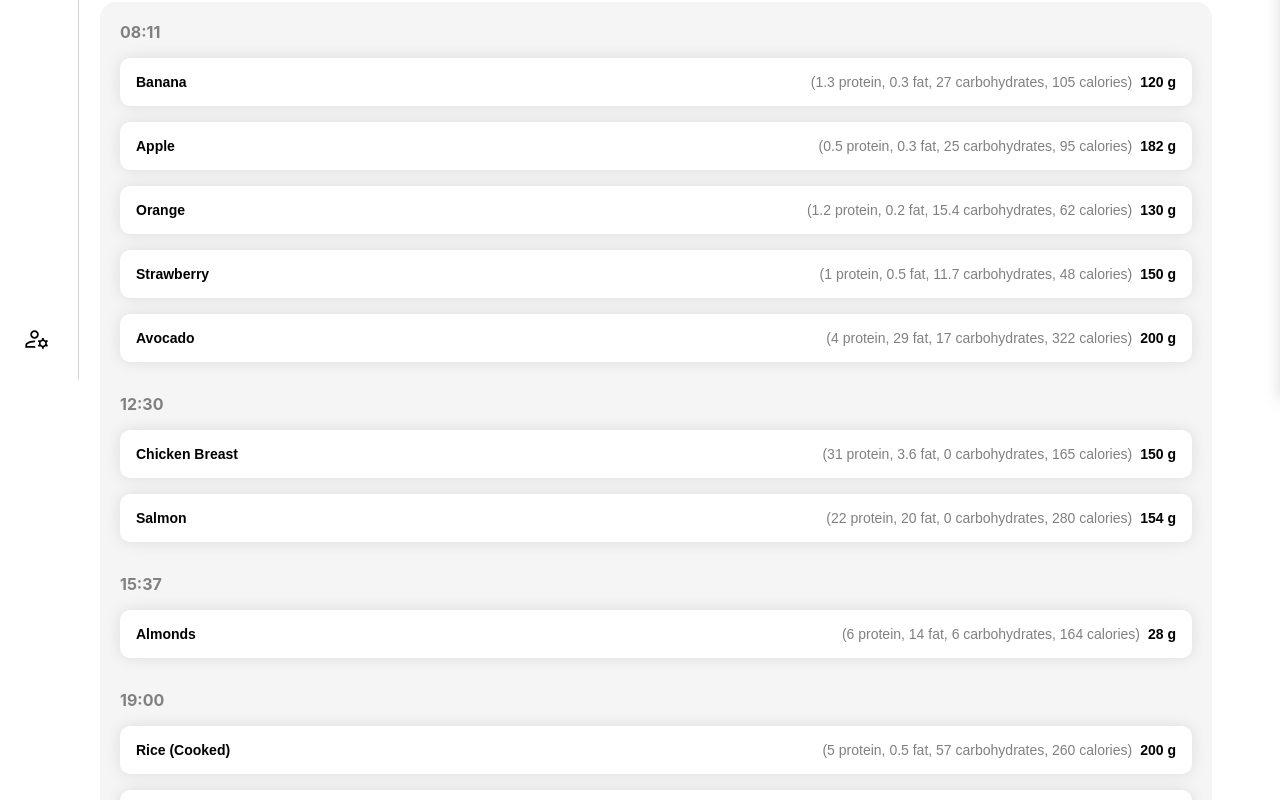
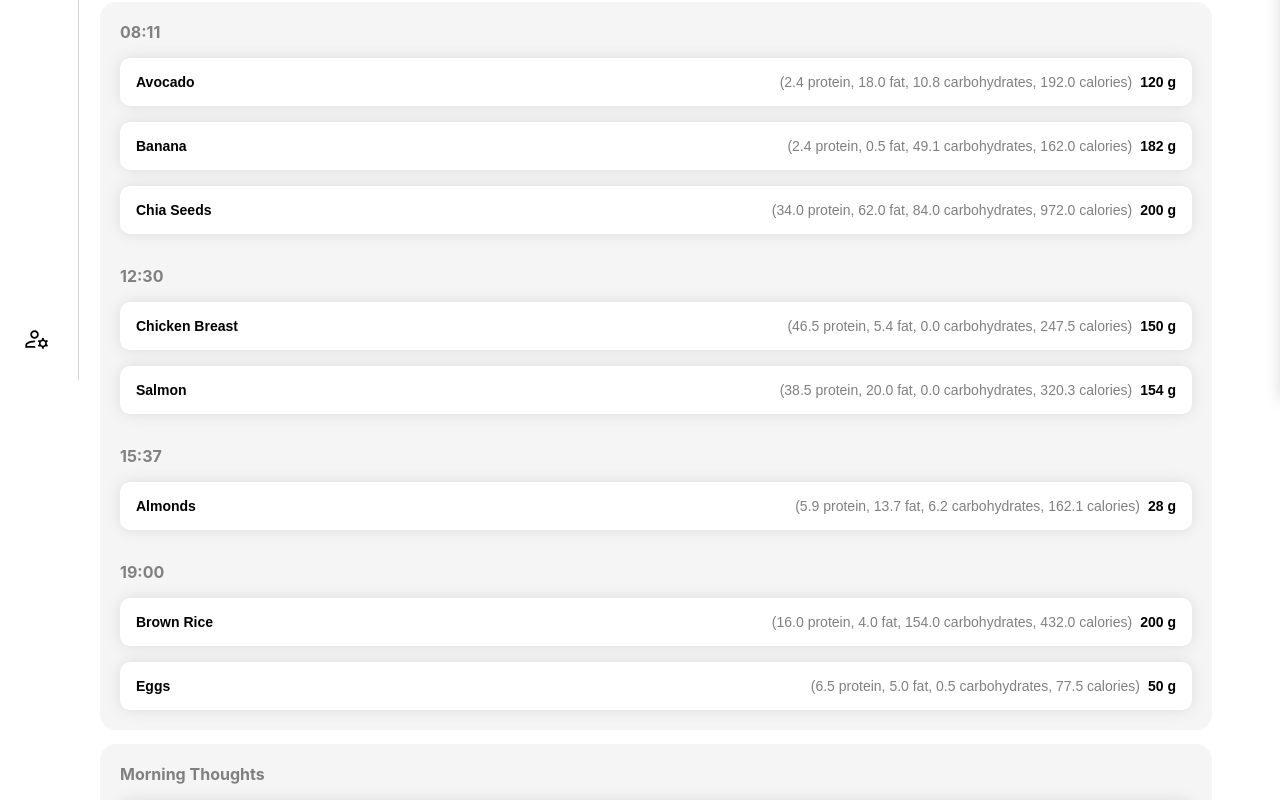
Before and after one commit to dragoispas/makro-evolved, a React (Create React App) app: page /Diary in a window 1280 px wide. Shown: the part 420-1220 px from the top of the page. Built offline with nearby package versions, Linux system fonts and the light colour scheme.

Commit message:
Updated types and replaced diary data to use mocks

```diff
--- /dev/null
+++ b/src/Components/DrawerContent.tsx
@@ -0,0 +1,58 @@
+import { FlexBox, Typography, TextArea } from "../styledComponents";
+import Button from "./Button";
+import FoodForm from "./FoodForm";
+import Input from "./Input";
+import SearchInputBox from "./SearchInputBox";
+import WeightChart from "./WeightChart";
+import { ReactComponent as CheckIcon } from "../icons/check.svg";
+import { Product } from "../types";
+
+interface Props {
+    drawerContent: string | null;
+    selectedProduct?: Product | null;
+    setSelectedProduct?: (product: Product | null) => void;
+
+}
+
+const DrawerContent = ({ drawerContent, selectedProduct, setSelectedProduct }: Props) => {
+    if (drawerContent === "LogFood" && setSelectedProduct) {
+        return (
+            <FlexBox column align="center" gap="l" width="100%" height="100%">
+                <Typography bolder style={{ marginBottom: "20px" }}>Add Food to Diary</Typography>
+                <SearchInputBox expanded={!selectedProduct} onSetSelectedProduct={setSelectedProduct} />
+                {/* {selectedProduct && } */}
+                <FoodForm product={selectedProduct || null} discardProduct={() => setSelectedProduct(null)} />
+            </FlexBox>
+        )
+    }
+
+    if (drawerContent === "LogWeight") {
+        return (
+            <FlexBox column align="center" gap="l" width="100%" height="100%">
+                <Typography bolder style={{ marginBottom: "20px" }}>Log Your Weight</Typography>
+                <WeightChart />
+                <Input prefix="Weight (kg)" type="number" />
+                <Button style={{ width: "100%" }} Icon={CheckIcon}>Log this Weight</Button>
+            </FlexBox>
+        )
+    }
+
+    if (drawerContent === "AddNote") {
+        return (
+            <FlexBox column align="center" gap="l" width="100%" height="100%">
+                <Typography bolder style={{ marginBottom: "20px" }}>Write a Note</Typography>
+                <Input prefix="Title" placeholder="Note" />
+                <TextArea placeholder="Write your note here" expandable />
+                <Button style={{ width: "100%" }} Icon={CheckIcon}>Add this Note</Button>
+            </FlexBox>
+        )
+    }
+
+    return (
+        <FlexBox column align="center" gap="l" width="100%" height="100%">
+            <Typography bolder style={{ marginBottom: "20px" }}>Empty</Typography>
+        </FlexBox>
+    )
+}
+
+export default DrawerContent;
--- a/src/Components/FoodDiary.tsx
+++ b/src/Components/FoodDiary.tsx
@@ -1,6 +1,7 @@
 import styled from "styled-components";
 import { FlexBox, Paper, Interactable, Typography, PaperHeader } from "../styledComponents"
 import { differenceInMinutes, format, isSameHour } from "date-fns"
+import { FoodEntry } from "../types";
 
 const FoodDiaryContainer = styled(Paper)`
     flex-direction: column;
@@ -8,107 +9,17 @@ const FoodDiaryContainer = styled(Paper)`
     min-width: 300px;
 `
 
-const testItems = [
-    {
-        name: "Banana",
-        weight: 120, // grams
-        calories: 105,
-        protein: 1.3, // g
-        carbohydrates: 27, // g
-        fat: 0.3, // g
-        time: "2025-02-11T08:11:00Z"
-    },
-    {
-        name: "Apple",
-        weight: 182,
-        calories: 95,
-        protein: 0.5,
-        carbohydrates: 25,
-        fat: 0.3,
-        time: "2025-02-11T08:12:30Z" // 1 min 30 sec later
-    },
-    {
-        name: "Orange",
-        weight: 130,
-        calories: 62,
-        protein: 1.2,
-        carbohydrates: 15.4,
-        fat: 0.2,
-        time: "2025-02-11T08:14:00Z" // 1 min 30 sec later
-    },
-    {
-        name: "Strawberry",
-        weight: 150,
-        calories: 48,
-        protein: 1,
-        carbohydrates: 11.7,
-        fat: 0.5,
-        time: "2025-02-11T08:16:00Z" // 7 min later
-    },
-    {
-        name: "Avocado",
-        weight: 200,
-        calories: 322,
-        protein: 4,
-        carbohydrates: 17,
-        fat: 29,
-        time: "2025-02-11T08:19:30Z" // 1 min 30 sec later
-    },
-    {
-        name: "Chicken Breast",
-        weight: 150,
-        calories: 165,
-        protein: 31,
-        carbohydrates: 0,
-        fat: 3.6,
-        time: "2025-02-11T12:30:00Z" // A big gap, simulating lunch
-    },
-    {
-        name: "Salmon",
-        weight: 154,
-        calories: 280,
-        protein: 22,
-        carbohydrates: 0,
-        fat: 20,
-        time: "2025-02-11T12:32:00Z" // 2 min later
-    },
-    {
-        name: "Almonds",
-        weight: 28, // ~1 ounce
-        calories: 164,
-        protein: 6,
-        carbohydrates: 6,
-        fat: 14,
-        time: "2025-02-11T15:37:00Z" // Afternoon snack
-    },
-    {
-        name: "Rice (Cooked)",
-        weight: 200,
-        calories: 260,
-        protein: 5,
-        carbohydrates: 57,
-        fat: 0.5,
-        time: "2025-02-11T19:00:00Z" // Dinner
-    },
-    {
-        name: "Egg",
-        weight: 50, // large egg
-        calories: 70,
-        protein: 6,
-        carbohydrates: 1,
-        fat: 5,
-        time: "2025-02-11T19:02:00Z" // 2 min later, also part of dinner
-    }
-];
+interface Props {
+    foodEntries: FoodEntry[]
+}
 
-
-const FoodDiary = () => {
-    if (!testItems.length) return null;
+const FoodDiary = ({ foodEntries }: Props) => {
+    if (!foodEntries.length) return null;
 
     let groupedItems: JSX.Element[] = [];
     let lastTime: Date | null = null;
 
-    testItems.forEach((item, index) => {
+    foodEntries.forEach((item, index) => {
         const itemTime = new Date(item.time);
 
         if (lastTime && differenceInMinutes(itemTime, lastTime) > 30) {
@@ -127,16 +38,16 @@ const FoodDiary = () => {
         }
 
         const getMakros = () => {
-            return ` (${item.protein} protein, ${item.fat} fat, ${item.carbohydrates} carbohydrates, ${item.calories} calories)`
+            return `(${(item.product.macronutrients.protein * item.quantity / 100).toFixed(1)} protein, ${(item.product.macronutrients.fat * item.quantity / 100).toFixed(1)} fat, ${(item.product.macronutrients.carbohydrates * item.quantity / 100).toFixed(1)} carbohydrates, ${(item.product.calories * item.quantity / 100).toFixed(1)} calories)`
         }
 
         groupedItems.push(
-            <Interactable key={`item-${index}`}>
+            <Interactable key={`item-${item.id}`}>
                 <FlexBox justify="space-between">
-                    <Typography bolder size="s">{item.name}</Typography>
+                    <Typography bolder size="s">{item.product.name}</Typography>
                     <FlexBox gap="s">
                         <Typography color="grey" size="s">{getMakros()}</Typography>
-                        <Typography bolder size="s">{item.weight} g</Typography>
+                        <Typography bolder size="s">{item.quantity} g</Typography>
                     </FlexBox>
                 </FlexBox>
             </Interactable>
--- a/src/Components/Pages/Diary.tsx
+++ b/src/Components/Pages/Diary.tsx
@@ -6,63 +6,29 @@ import { ReactComponent as NoteIcon } from '../../icons/note.svg';
 import Calendar from "../Calendar";
 import Note from "../Note";
 import FoodDiary from "../FoodDiary";
-import { useEffect, useState } from "react";
+import { useState } from "react";
 import Drawer from "../Drawer";
-import Input from "../Input";
-import { ReactComponent as DeleteIcon } from "../../icons/delete.svg";
-import { ReactComponent as CheckIcon } from "../../icons/check.svg";
-import SearchInputBox from "../SearchInputBox";
-import WeightChart from "../WeightChart";
-import FoodForm from "../FoodForm";
-import { Product } from "../../types";
-import { mockNote } from "../../mockData";
+import { FoodEntry, Product } from "../../types";
+import { mockFoodEntries, mockNote, mockNotes } from "../../mockData";
+import DrawerContent from "../DrawerContent";
 
 function Diary() {
     const [isDrawerOpen, setIsDrawerOpen] = useState(false);
-    const [drawerContent, setDrawerContent] = useState<string | null>();
+    const [drawerContent, setDrawerContent] = useState<string | null>(null);
     const [selectedProduct, setSelectedProduct] = useState<Product | null>(null);
+    const [foodEntries, setFoodEntries] = useState<FoodEntry[]>(mockFoodEntries)
 
     const openDrawer = (content: string) => {
         setIsDrawerOpen(true)
         setDrawerContent(content);
     }
 
-    const renderDrawerContent = () => {
-        if (drawerContent === "LogFood") {
-            return (
-                <FlexBox column align="center" gap="l" width="100%" height="100%">
-                    <Typography bolder style={{ marginBottom: "20px" }}>Add Food to Diary</Typography>
-                    <SearchInputBox expanded={!selectedProduct} onSetSelectedProduct={setSelectedProduct} />
-                    {/* {selectedProduct && } */}
-                    <FoodForm product={selectedProduct} discardProduct={() => setSelectedProduct(null)} />
-                </FlexBox>
-            )
-        } else if (drawerContent === "LogWeight") {
-            return (
-                <FlexBox column align="center" gap="l" width="100%" height="100%">
-                    <Typography bolder style={{ marginBottom: "20px" }}>Log Your Weight</Typography>
-                    <WeightChart />
-                    <Input prefix="Weight (kg)" type="number" />
-                    <Button style={{ width: "100%" }} Icon={CheckIcon}>Log this Weight</Button>
-                </FlexBox>
-            )
-        } else if (drawerContent === "AddNote") {
-            return (
-                <FlexBox column align="center" gap="l" width="100%" height="100%">
-                    <Typography bolder style={{ marginBottom: "20px" }}>Write a Note</Typography>
-                    <Input prefix="Title" placeholder="Note" />
-                    <TextArea placeholder="Write your note here" expandable />
-                    <Button style={{ width: "100%" }} Icon={CheckIcon}>Add this Note</Button>
-                </FlexBox>
-            )
-        }
-    }
-
-
     return (
         <>
             <PageHeader>Diary</PageHeader>
-            <Drawer isOpen={isDrawerOpen} setOpen={setIsDrawerOpen} >{renderDrawerContent()}</Drawer>
+            <Drawer isOpen={isDrawerOpen} setOpen={setIsDrawerOpen} >
+                <DrawerContent drawerContent={drawerContent} selectedProduct={selectedProduct} setSelectedProduct={setSelectedProduct} />
+            </Drawer>
             <PageBody>
                 <Calendar />
                 <FlexBox>
@@ -70,8 +36,8 @@ function Diary() {
                     <Button onClick={() => openDrawer("LogWeight")} Icon={ScaleIcon}>Log Weight</Button>
                     <Button onClick={() => openDrawer("AddNote")} Icon={NoteIcon}>Add Note</Button>
                 </FlexBox>
-                <FoodDiary />
-                <Note text={mockNote}></Note>
+                <FoodDiary foodEntries={foodEntries} />
+                {mockNotes.map((note) => <Note title={note.title} text={note.content}></Note>)}
             </PageBody>
         </>
     )
--- a/src/mockData.ts
+++ b/src/mockData.ts
@@ -1,4 +1,4 @@
-import { Product } from "./types";
+import { FoodEntry, Note, Product } from "./types";
 
 export const mockProducts: Product[] = [
     { name: "Chicken Breast", calories: 165, macronutrients: { protein: 31, fat: 3.6, carbohydrates: 0 } },
@@ -32,3 +32,90 @@ But this one has two.
 
 
 Let's see if they all render correctly!`
+
+export const mockNotes: Note[] = [
+    {
+        title: "Morning Thoughts",
+        content: `Woke up feeling refreshed today.
+
+Had a great night's sleep and ready to tackle the day!`
+    },
+    {
+        title: "Lunch Reflections",
+        content: `Tried a new recipe for grilled salmon with brown rice.
+
+It turned out really well! Will definitely make it again.`
+    },
+    {
+        title: "Workout Log",
+        content: `Did a 30-minute strength training session.
+
+Felt strong throughout, but I need to work on endurance.
+
+Maybe increase reps next time?`
+    },
+    {
+        title: "Evening Wind Down",
+        content: `Feeling a bit tired after a long day.
+
+A cup of chamomile tea should help me relax before bed.`
+    },
+    {
+        title: "Random Thought",
+        content: `Why do bananas ripen so fast?
+
+I swear I bought them yesterday and now they're almost overripe...`
+    }
+];
+
+
+export const mockFoodEntries: FoodEntry[] = [
+    {
+        id: 1,
+        product: mockProducts[16], // Banana
+        quantity: 120,
+        time: "2025-02-11T08:11:00Z"
+    },
+    {
+        id: 2,
+        product: mockProducts[15], // Apple
+        quantity: 182,
+        time: "2025-02-11T08:12:30Z"
+    },
+    {
+        id: 3,
+        product: mockProducts[17], // Avocado
+        quantity: 200,
+        time: "2025-02-11T08:19:30Z"
+    },
+    {
+        id: 4,
+        product: mockProducts[0], // Chicken Breast
+        quantity: 150,
+        time: "2025-02-11T12:30:00Z"
+    },
+    {
+        id: 5,
+        product: mockProducts[1], // Salmon
+        quantity: 154,
+        time: "2025-02-11T12:32:00Z"
+    },
+    {
+        id: 6,
+        product: mockProducts[5], // Almonds
+        quantity: 28,
+        time: "2025-02-11T15:37:00Z"
+    },
+    {
+        id: 7,
+        product: mockProducts[8], // Brown Rice
+        quantity: 200,
+        time: "2025-02-11T19:00:00Z"
+    },
+    {
+        id: 8,
+        product: mockProducts[2], // Eggs
+        quantity: 50,
+        time: "2025-02-11T19:02:00Z"
+    }
+];
```
Also changed, not shown: src/types.ts (+13 -1 lines).
